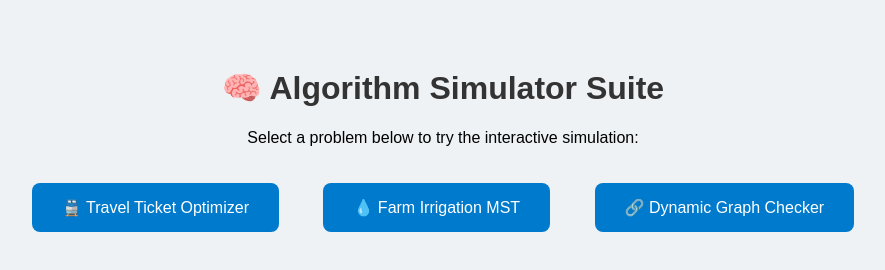
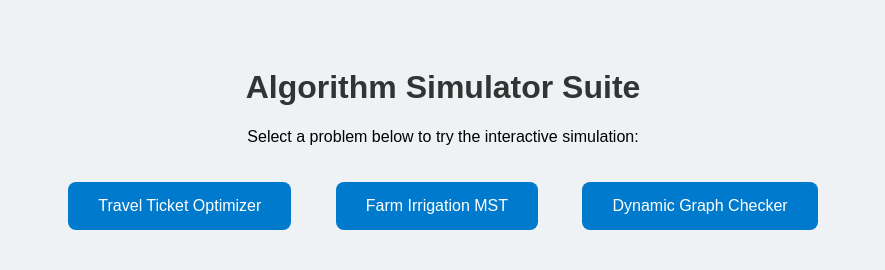
Before and after one commit to AryaSingh-25/Visa_problems, a plain HTML site: page index.html in a window 1280 px wide. Shown: the whole page, without its empty margins (197-1082 px from the left). Drawn offline with Linux system fonts and the light colour scheme.

Commit message:
Update index.html

```diff
--- a/index.html
+++ b/index.html
@@ -28,11 +28,11 @@
   </style>
 </head>
 <body>
-  <h1>🧠 Algorithm Simulator Suite</h1>
+  <h1>Algorithm Simulator Suite</h1>
   <p>Select a problem below to try the interactive simulation:</p>
 
-  <a href="./problem1-travel-ticket/index.html">🚆 Travel Ticket Optimizer</a>
-  <a href="./problem2-irrigation-mst/index.html">💧 Farm Irrigation MST</a>
-  <a href="./problem3-dynamic-graph/index.html">🔗 Dynamic Graph Checker</a>
+  <a href="./problem1-travel-ticket/index.html"> Travel Ticket Optimizer</a>
+  <a href="./problem2-irrigation-mst/index.html">  Farm Irrigation MST</a>
+  <a href="./problem3-dynamic-graph/index.html"> Dynamic Graph Checker</a>
 </body>
 </html>
```
